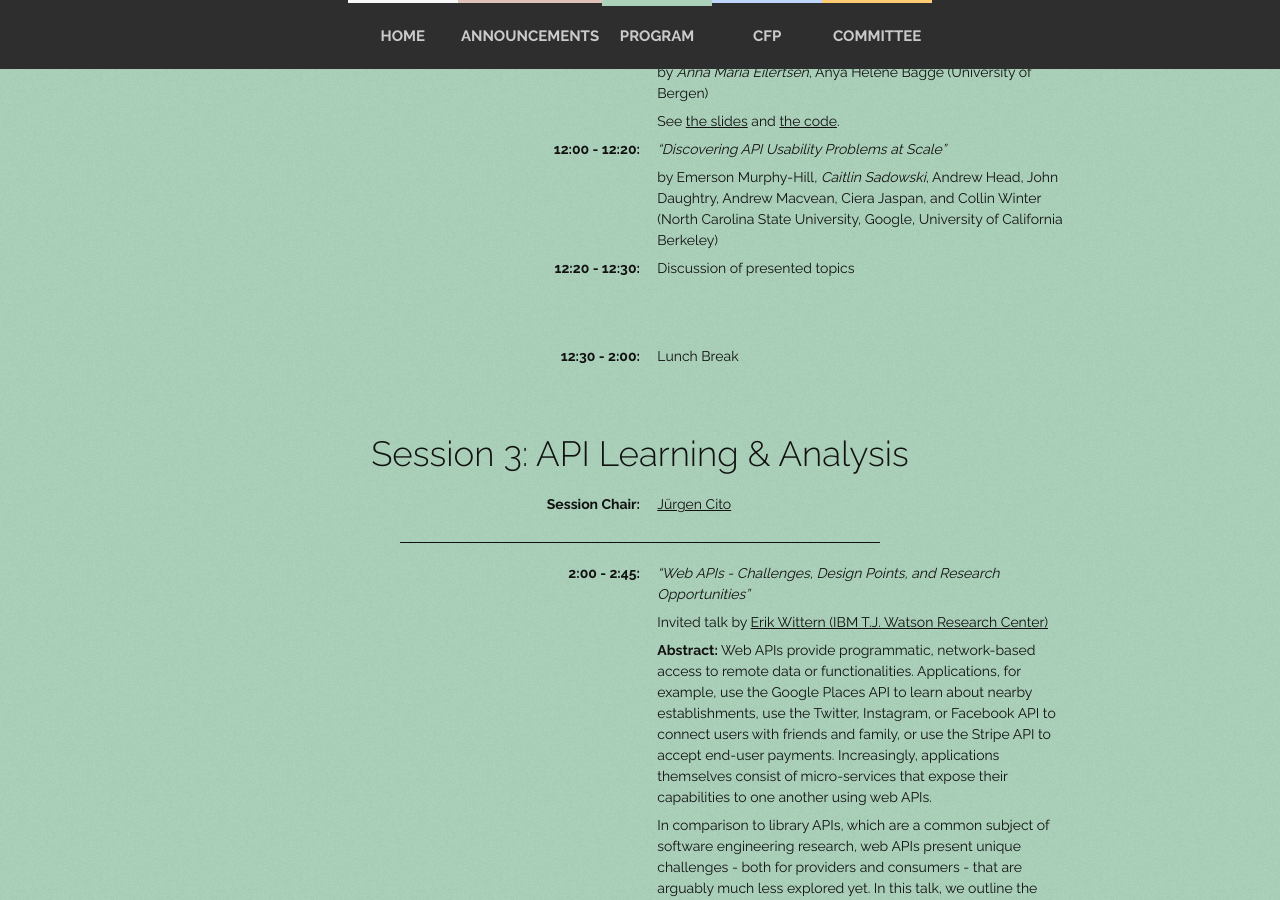
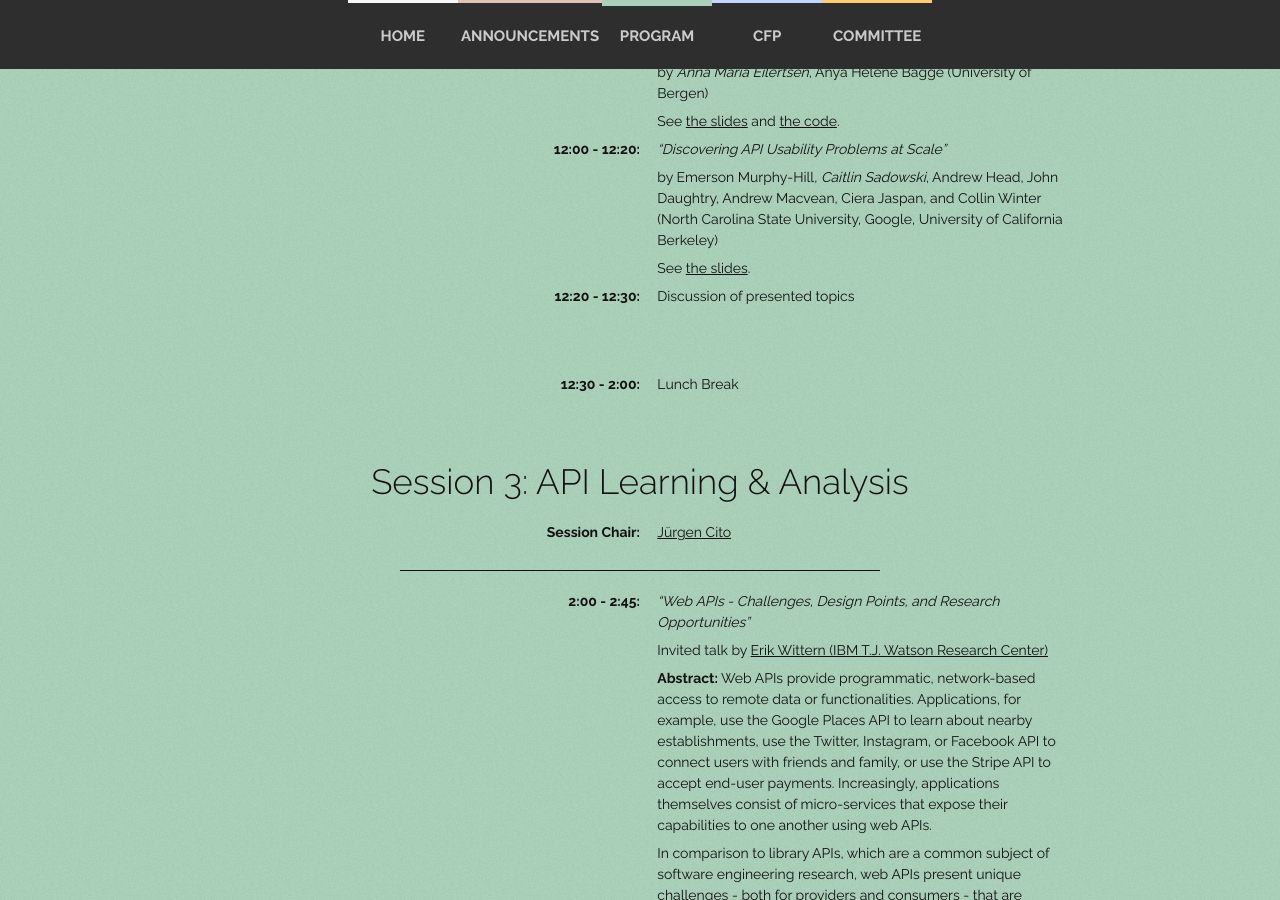
Before and after one commit to w-api/w-api.github.io, a Jekyll site: the page built from index.html, in a window 1280 px wide and 900 px high, scrolled down 2428 px. Built offline with Jekyll 4.4.1, drawn with Linux system fonts in a browser that asks for light colours; nearby versions of some CDN libraries; comment, search, counter and statistics services are not loaded.

Commit message:
Add slides.

```diff
--- a/_posts/2018-01-03-program.md
+++ b/_posts/2018-01-03-program.md
@@ -49,6 +49,7 @@ Session Chair
 12:00 - 12:20
 : *"Discovering API Usability Problems at Scale"*
 : by Emerson Murphy-Hill, _Caitlin Sadowski_, Andrew Head, John Daughtry, Andrew Macvean, Ciera Jaspan, and Collin Winter (North Carolina State University, Google, University of California Berkeley)
+: See [the slides](resources/wapi18_murphy-hill_api_usability.pdf).
 
 12:20 - 12:30
 : Discussion of presented topics
```
Also changed, not shown: 1 other file.
